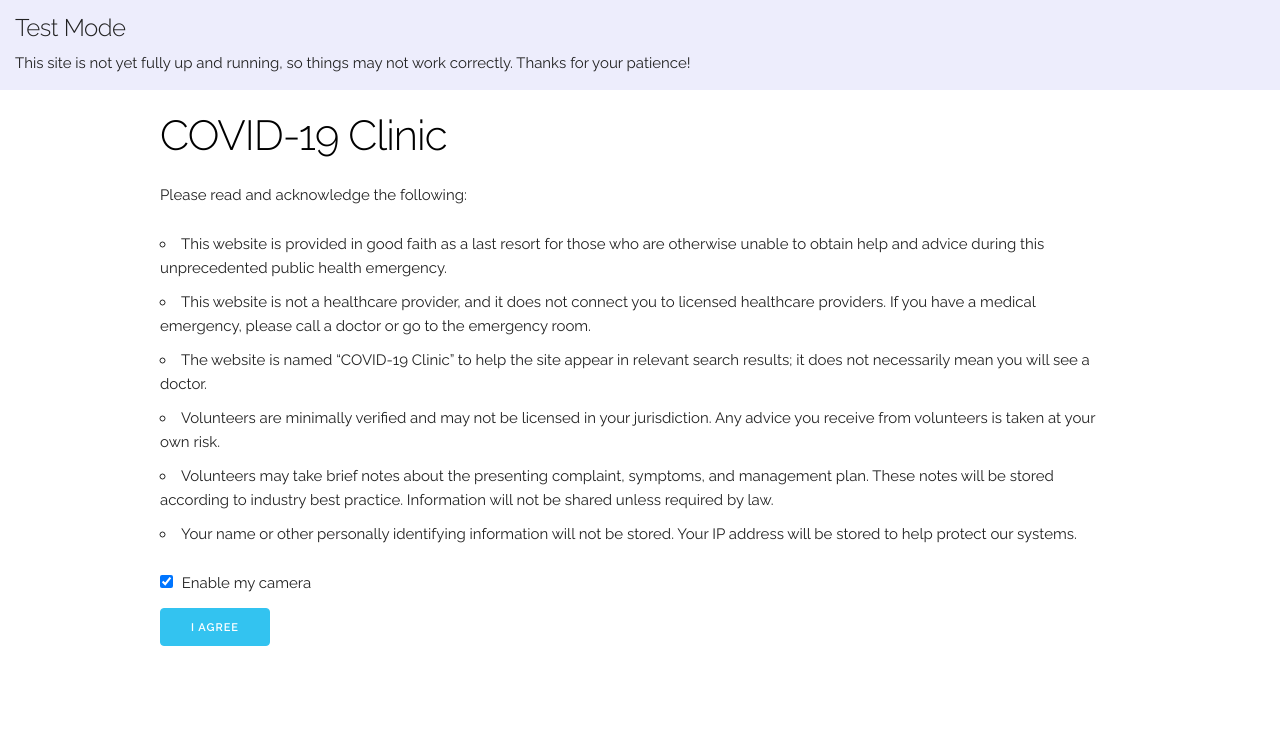
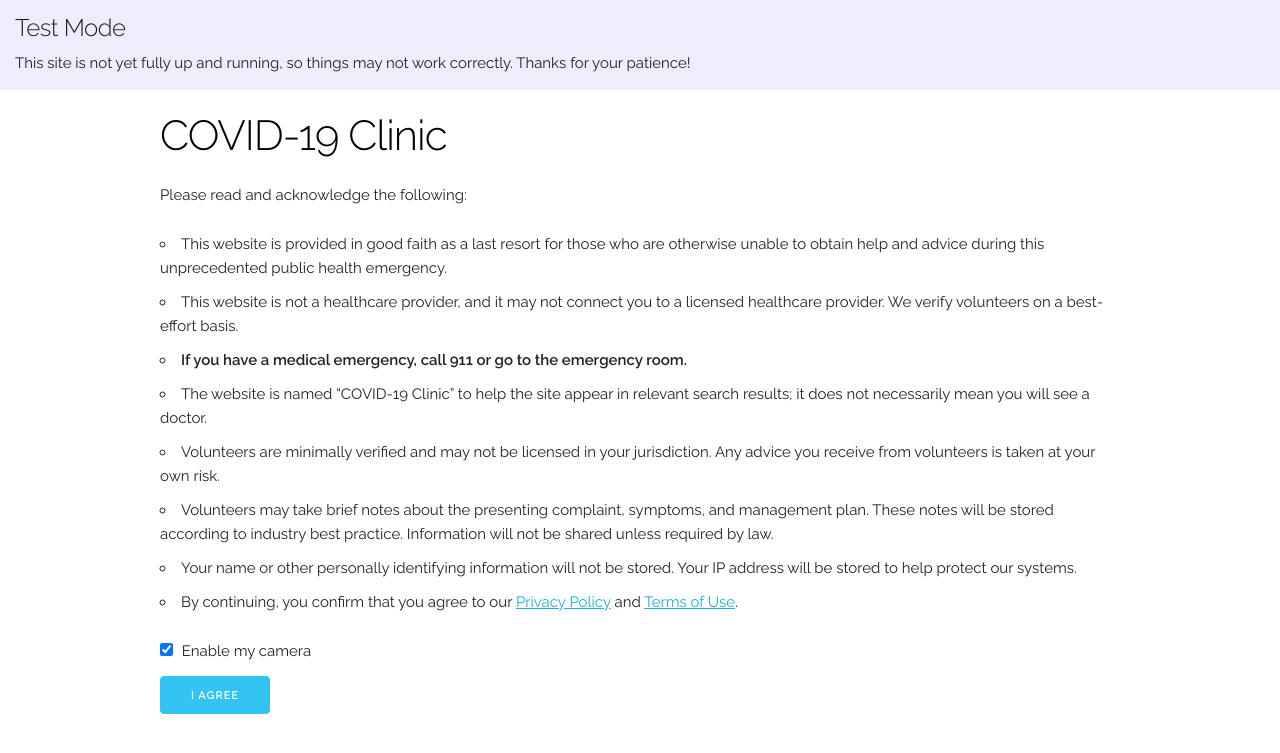
Before and after one commit to garrettlion/COVID-19-telehealth-clinic, a Django app: page /clinic/disclaimer/ in a window 1280 px wide. Shown: the top 753 px of the page. Run offline with Django 3.2, Linux system fonts and the light colour scheme; some libraries are stand-ins or nearby versions.

Commit message:
minor copy edits

```diff
--- a/clinic/templates/clinic/disclaimer.html
+++ b/clinic/templates/clinic/disclaimer.html
@@ -7,11 +7,13 @@
     <p>Please read and acknowledge the following:</p>
     <ul>
       <li>This website is provided in good faith as a last resort for those who are otherwise unable to obtain help and advice during this unprecedented public health emergency.</li>
-      <li>This website is not a healthcare provider, and it does not connect you to licensed healthcare providers. If you have a medical emergency, please call a doctor or go to the emergency room.</li>
+      <li>This website is not a healthcare provider, and it may not connect you to a licensed healthcare provider. We verify volunteers on a best-effort basis.</li>
+      <li><b>If you have a medical emergency, call 911 or go to the emergency room.</b></li>
       <li>The website is named &ldquo;COVID-19 Clinic&rdquo; to help the site appear in relevant search results; it does not necessarily mean you will see a doctor.</li>
       <li>Volunteers are minimally verified and may not be licensed in your jurisdiction. Any advice you receive from volunteers is taken at your own risk.</li>
       <li>Volunteers may take brief notes about the presenting complaint, symptoms, and management plan. These notes will be stored according to industry best practice. Information will not be shared unless required by law.</li>
       <li>Your name or other personally identifying information will not be stored. Your IP address will be stored to help protect our systems.</li>
+      <li>By continuing, you confirm that you agree to our <a href="{% url 'privacy' %}">Privacy Policy</a> and <a href="{% url 'terms' %}">Terms of Use</a>.</li>
     </ul>
     <form action="{% url 'disclaimer' %}" method="post">
       {% csrf_token %}
--- a/clinic/templates/clinic/index.html
+++ b/clinic/templates/clinic/index.html
@@ -57,7 +57,7 @@
   <div class="row footer">
     <div class="eight columns call-to-arms">
       Development help is urgently needed!<br>
-      <a href="https://helpwithcovid.com/projects/147">Volunteer on &lsquo;Help with COVID&rsquo;</a>, <a href="https://discord.gg/2YB9C7">join us on Discord</a>, or <a href="mailto:contact@doc19.org">email us</a>
+      <a href="https://helpwithcovid.com/projects/147">Volunteer on &lsquo;Help With COVID&rsquo;</a>, <a href="https://discord.gg/2YB9C7">join us on Discord</a>, or <a href="mailto:contact@doc19.org">email us</a>
     </div>
     <div class="four columns terms">
       <a href="{% url 'privacy' %}">Privacy Policy</a> &bull;
```
